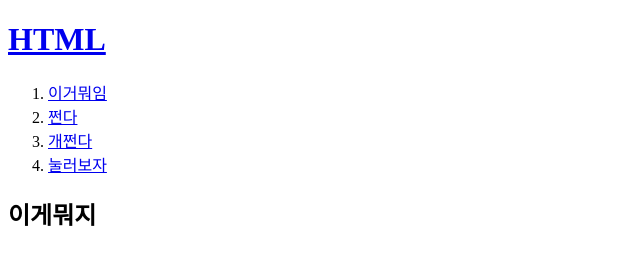
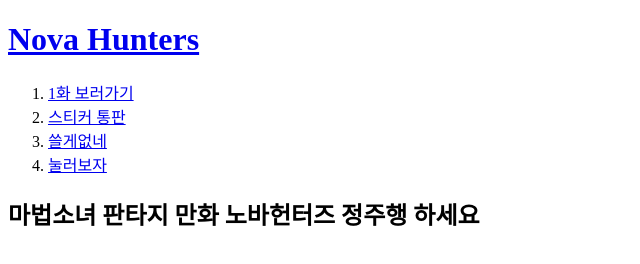
Before and after one commit to Novahunters/Novahunters.github.io, a plain HTML site: page index.html in a window 1280 px wide. Shown: the whole page, without its empty margins (0-640 px from the left). Drawn offline with Linux system fonts and the light colour scheme.

Commit message:
Update index.html

```diff
--- a/index.html
+++ b/index.html
@@ -5,12 +5,12 @@
  <meta charset="utf-8">
 </head>
 <body>
-<h1><a href="index.html">HTML</a></h1>
+<h1><a href="index.html">Nova Hunters</a></h1>
 <ol>
- <li><a href="1.html">이거뭐임</a></li>
- <li><a href="2.html">쩐다</a></li>
- <li><a href="3.html">개쩐다</a></li>
+ <li><a href="1.html">1화 보러가기</a></li>
+ <li><a href="2.html">스티커 통판</a></li>
+ <li><a href="3.html">쓸게없네</a></li>
  <li><a href="2.html">눌러보자</a></li>
 </ol>
 
-<h2>이게뭐지</h2>
+<h2>마법소녀 판타지 만화 노바헌터즈 정주행 하세요</h2>
```
